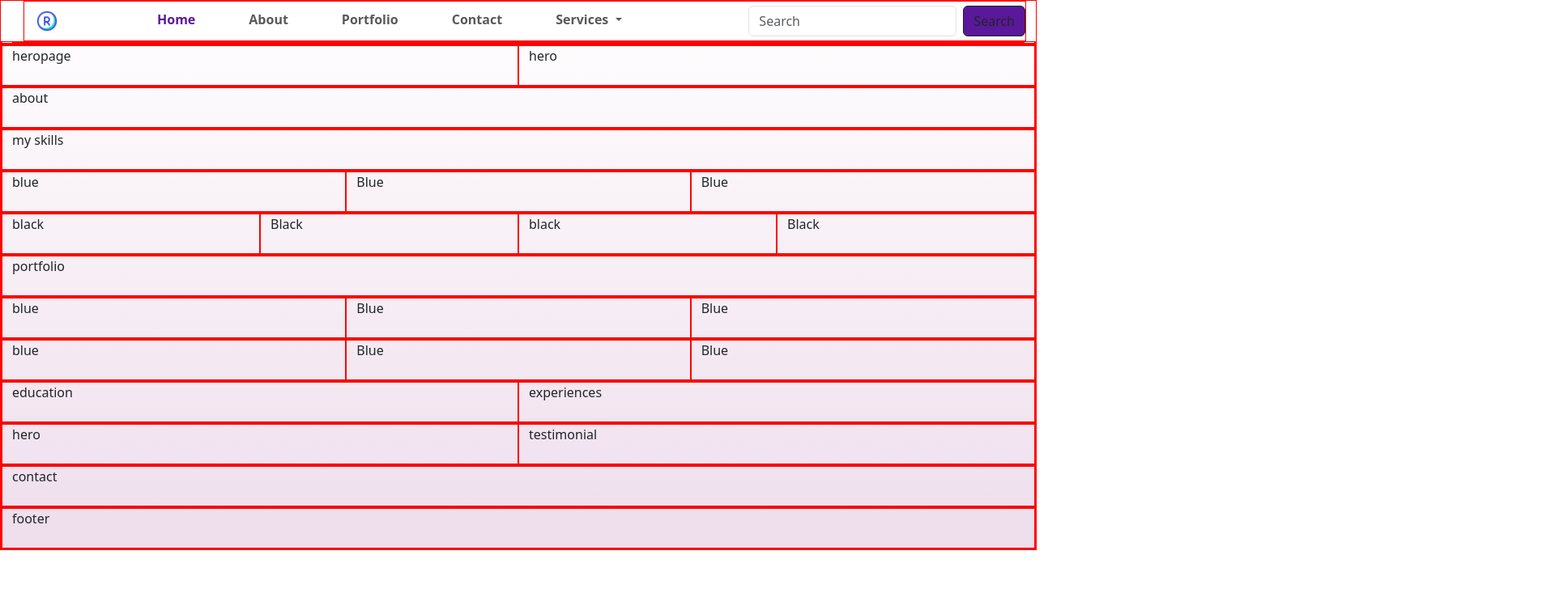
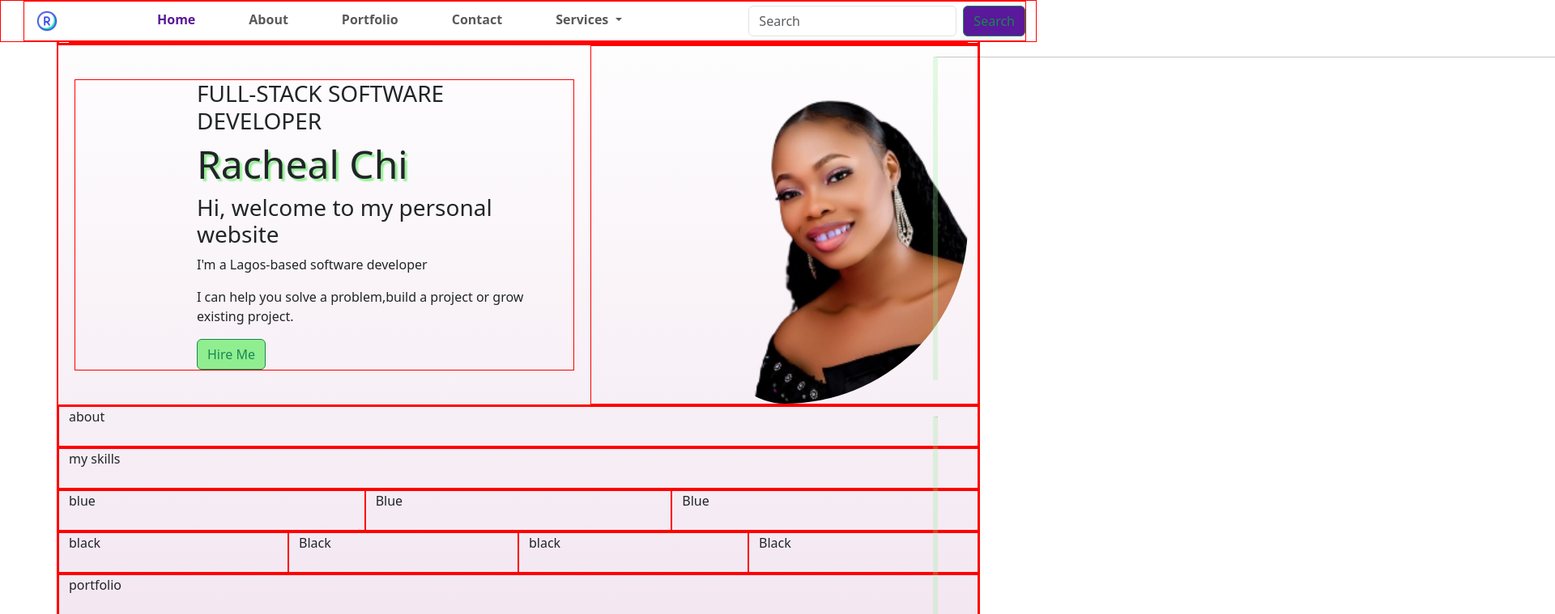
Before and after one commit to chichiracheal/w3miniproject, a plain HTML site: page index.html in a window 1280 px wide. Shown: the top 759 px of the page at 81% size, 1920 px wide, since content can reach past the window. Drawn offline with Linux system fonts and the light colour scheme.

Commit message:
added heropage

```diff
--- a/index.html
+++ b/index.html
@@ -34,12 +34,19 @@
 			.dropdown-menu li a:hover{color:#10002B;
 			text-decoration:underline;
 			font-weight:bolder;}
-
+			#fullstack{text-shadow:3px 3px 2px lightgreen;
+						font-size:3em;}
+						#vertical {
+      border-left: 6px solid lightgreen;
+      height: 400px;
+      position:absolute;
+      left: 90%;
+    }
 
 	</style>
 </head>
 <body>
-	<div class="container-fluid" id="main_container">
+	<div class="container" id="main_container">
 				<div  class="row">
 				<div class="col">
 					<div class="col">
@@ -86,21 +93,31 @@
       </ul>
       <form class="d-flex" role="search">
         <input class="form-control me-2" type="search" placeholder="Search" aria-label="Search">
-        <button class="btn btn-outline-dark" type="submit" style="background-color:#5A189A;">Search</button>
+        <button class="btn btn-outline-success" type="submit" style="background-color:#5A189A;">Search</button>
 
 
       </form>
-    </div>
-  </div>
-</nav>
+    	</div>
+  		</div>
+			</nav>
 </div>
 					</div>
 				</div>
 
-				<div  class="row">
-				<div class="col-lg">heropage
+				<div  class="row" style="align-items: center;">
+				<div class="col-lg text-dark" style="padding-left:150px; margin: 20px;">
+				<h3 >FULL-STACK SOFTWARE DEVELOPER</h3>
+				<h1 id="fullstack">Racheal Chi</h1>
+				<h3>Hi, welcome to my personal website</h3>
+				<p>I'm a Lagos-based software developer</p>
+				<p>I can help you solve a problem,build a project or grow existing project.</p>
+				<button class="btn btn-outline-success text-success" type="submit" style="background-color:lightgreen;">Hire Me</button>
 					</div>
-					<div class="col-lg">hero</div>
+					<hr id="vertical">
+					<div class="col-lg">
+						<img src="images/boldimg.png" alt="profile image" style="width:100%; padding-left: 100px;margin-right: 50px;" class="rounded-circle"/>
+						<hr id="vertical">
+					</div>
 				</div>
 
 				<div  class="row">
@@ -246,14 +263,14 @@
     <h5 class="offcanvas-title" id="offcanvasExampleLabel">Racheal Chi</h5>
     <button type="button" class="btn-close" data-bs-dismiss="offcanvas" aria-label="Close"></button>
   </div>
-  <div class="offcanvas-body" style="background-color:#E0AAFF;">
+  <div class="offcanvas-body" style="background-color:#10002B;">
     <div>
-    	<img src="ladyshade.webp" style="border-radius:50%; width:200px;margin-bottom: 50px;"/>
+    	<img src="images/fullimg.png" class="rounded-circle" alt="image" style=" width:200px;margin-bottom: 50px;"/>
 
     </div>
 
-    <div>
-    	Hi, my name is Racheal Chi and i'm a software developer. Welcome to my personal website!
+    <div >
+    	<p class="text-light">Hi, my name is Racheal Chi and i'm a software developer. Welcome to my personal website!</p>
     </div>
 
     <div>
```
